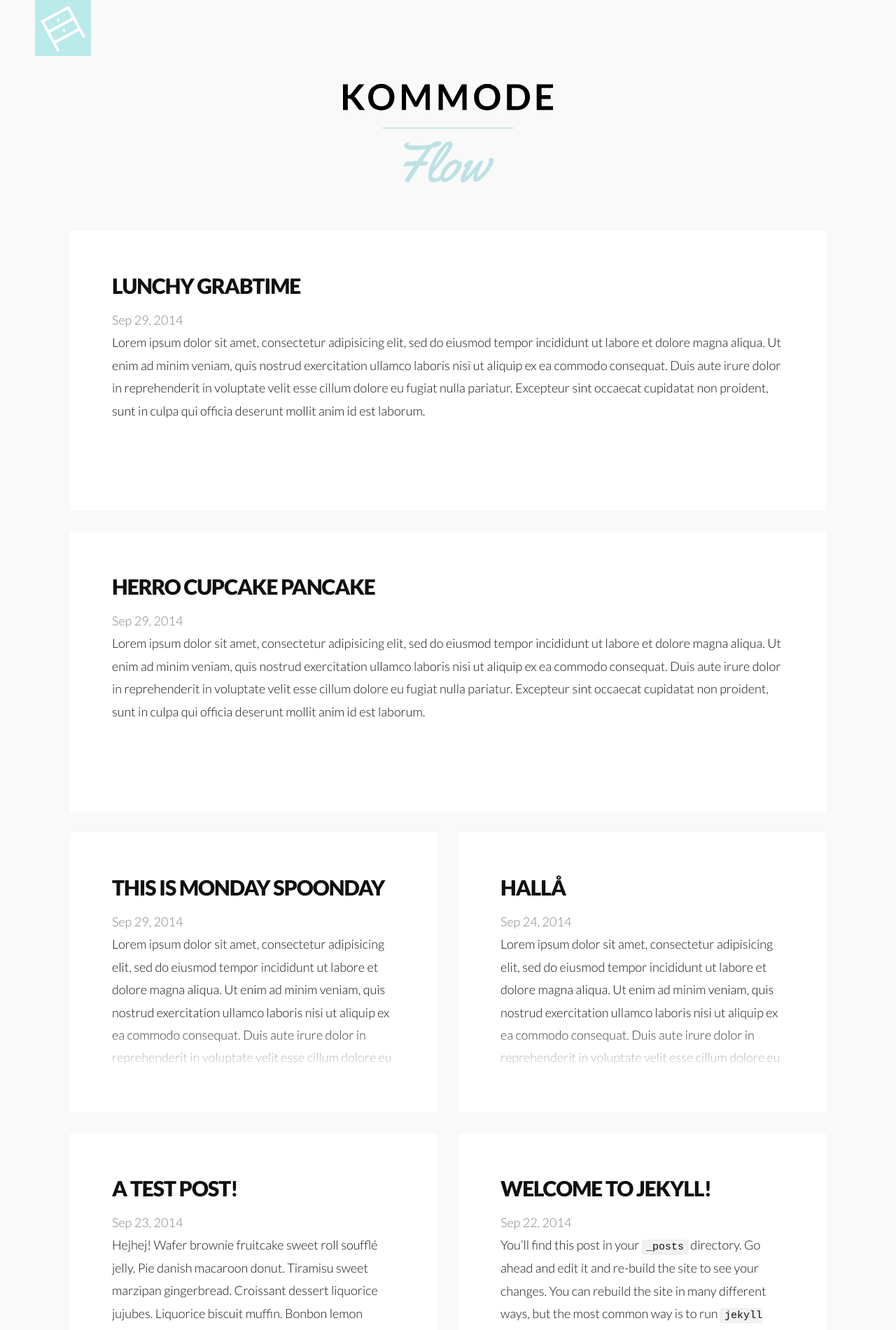
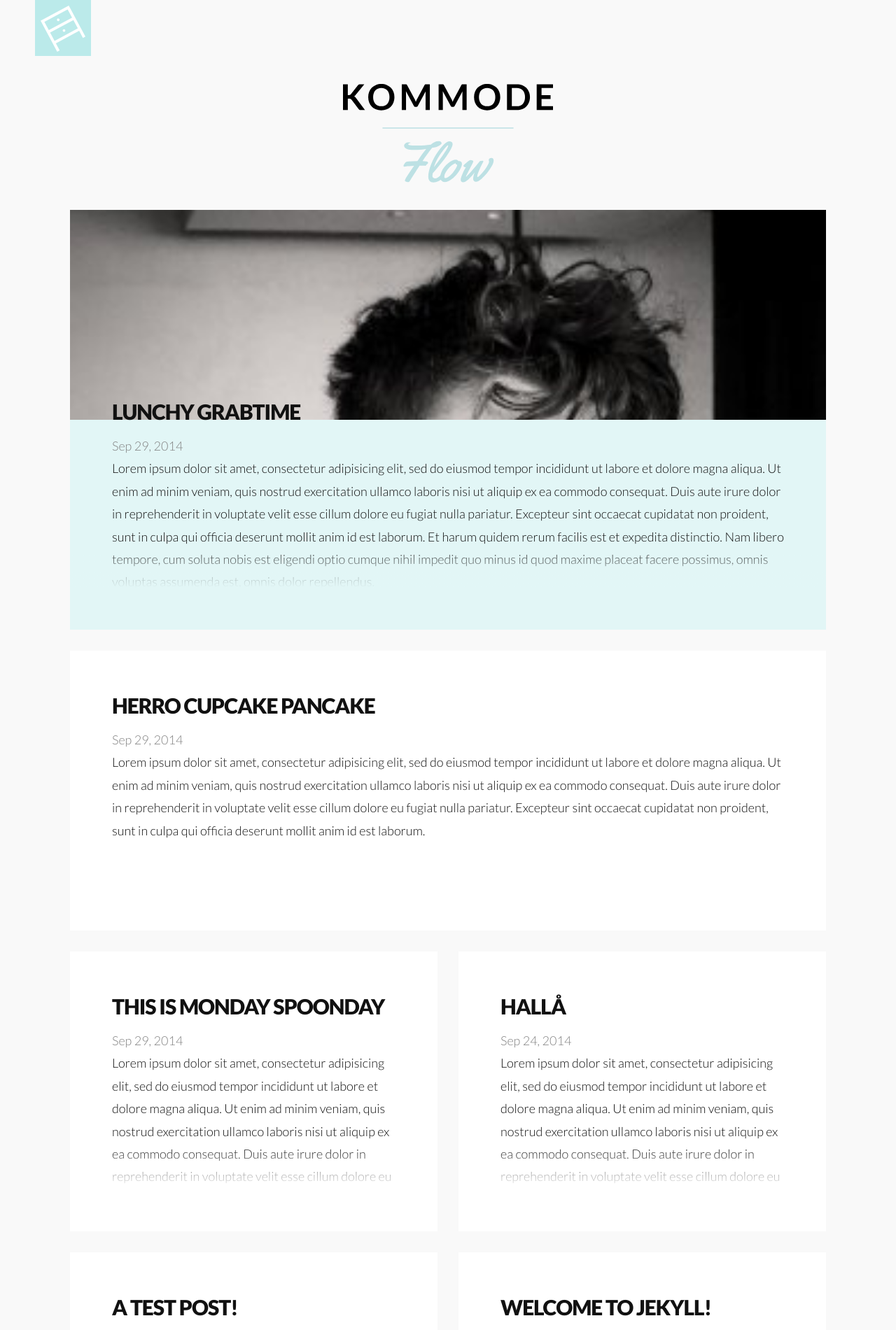
Before and after one commit to ericaliljeblad/kommode-flow, a Jekyll site: the page built from index.html, in a window 1280 px wide. Shown: the top 1901 px of the page at 70% size. Built offline with Jekyll 4.4.1, drawn with Linux system fonts in a browser that asks for light colours; the list of posts is cut into pages by our own code.

Commit message:
first post changes

```diff
--- a/_posts/2014-09-29-cupcake.markdown
+++ b/_posts/2014-09-29-cupcake.markdown
@@ -4,6 +4,7 @@ title:  "Herro cupcake pancake"
 date:   2014-09-29 11:24:20
 categories: horse-death
 tags: jekyll
+thumbnail: "images/lars.jpg"
 ---
 Lorem ipsum dolor sit amet, consectetur adipisicing elit, sed do eiusmod tempor incididunt ut labore et dolore magna aliqua. Ut enim ad minim veniam, quis nostrud exercitation ullamco laboris nisi ut aliquip ex ea commodo consequat. Duis aute irure dolor in reprehenderit in voluptate velit esse cillum dolore eu fugiat nulla pariatur. Excepteur sint occaecat cupidatat non proident, sunt in culpa qui officia deserunt mollit anim id est laborum.
 
--- a/_sass/_base.scss
+++ b/_sass/_base.scss
@@ -219,7 +219,7 @@ pre {
 .logo {
     width: 300px;
     margin: 0 auto;
-    margin-bottom: $spacing-unit*2;
+    margin-bottom: $spacing-unit;
     margin-top: $spacing-unit;
 }
 
--- a/_sass/_layout.scss
+++ b/_sass/_layout.scss
@@ -143,6 +143,18 @@
 .col-1-8 {
     width: -webkit-calc(12.5% - (#{$spacing-unit} / 2));
     width:         calc(12.5% - (#{$spacing-unit} / 2));
+}
+
+@include media-query($on-palm) {
+    .col {
+        float: none;
+        width: -webkit-calc(100% - (#{$spacing-unit} / 2));
+        width:         calc(100% - (#{$spacing-unit} / 2));
+
+        &:nth-child(2n+2) {
+            margin-left: 0;
+        }
+    }
 }
 
 // @include media-query($on-laptop) {
@@ -296,12 +308,10 @@
         padding: $spacing-unit*2;
         border-bottom: solid $spacing-unit*2 #fff;
         overflow: hidden;
-        //overflow: hidden;
         background-color: #fff;
         display: inline-block;
         vertical-align: top;
         height: 400px;
-    }
 
         .read-more {
             position: absolute;
@@ -317,9 +327,27 @@
             background-image: -ms-linear-gradient(top, transparent, #fff);
             background-image: -o-linear-gradient(top, transparent, #fff);
         }
+    }
+
+
 
     li:nth-child(1) {
         @extend .col-1-1;
+        background: $brand-color-light;
+        //background: yellow;
+        //padding: 0;
+        height: 600px;
+        border-bottom: solid $spacing-unit*2 $brand-color-light;
+
+        .read-more {
+
+            /* "transparent" only works here because == rgba(0,0,0,0) */
+            background-image: -webkit-gradient(linear,left top,left bottom,color-stop(0, transparent),color-stop(1, $brand-color-light));
+            background-image: -webkit-linear-gradient(top, transparent, $brand-color-light);
+            background-image: -moz-linear-gradient(top, transparent, $brand-color-light);
+            background-image: -ms-linear-gradient(top, transparent, $brand-color-light);
+            background-image: -o-linear-gradient(top, transparent, $brand-color-light);
+        }
     }
 
     li:nth-child(2) {
@@ -399,6 +427,22 @@ p, .highlight {
 }
 
 /**
+ * Post thumbnails on home
+ */
+
+.thumbnail {
+    max-height: 300px;
+    overflow: hidden;
+    margin: -$spacing-unit*2;
+    margin-bottom: -$spacing-unit;
+
+    img {
+        width: 100%;
+        // height: 100%;
+    }
+}
+
+/**
  * Code
  */
  code {
--- a/css/main.scss
+++ b/css/main.scss
@@ -17,8 +17,9 @@ $spacing-unit:     30px;
 $text-color:       #111;
 $background-color: #fdfdfd;
 // $brand-color:      #2a7ae2;
- $brand-color:      #bbeaea;
+$brand-color:      #bbeaea;
 //$brand-color:      #E1940A;
+$brand-color-light: lighten($brand-color, 10%);
 
 $grey-color:       #828282;
 $grey-color-light: lighten($grey-color, 40%);
--- a/index.html
+++ b/index.html
@@ -7,8 +7,24 @@ layout: default
  {% include logo.html %}
 
   <ul class="post-list">
+
      {% for post in paginator.posts %}
      <li>
+
+        {% if forloop.first %}
+          {% if post.thumbnail != null %}
+
+            <div class="thumbnail">
+                <img src="{{ post.thumbnail }}">
+            </div>
+          {% else %}
+
+            <div class="thumbnail">
+                <img src="images/picture.png">
+            </div>
+
+          {% endif %}
+        {% endif %}
 
         <h2>
           <a class="post-link" href="{{ post.url | prepend: site.baseurl }}">{{ post.title }}</a>
@@ -30,3 +46,23 @@ layout: default
   <!-- <p class="rss-subscribe">subscribe <a href="{{ "/feed.xml" | prepend: site.baseurl }}">via RSS</a></p> -->
 
 </div>
+
+
+<!-- <p>
+{% assign authorCount = page.authors | size %}
+{% if authorCount == 0 %}
+    No author
+{% elsif authorCount == 1 %}
+    {{ page.authors | first }}
+{% else %}
+    {% for author in page.authors %}
+        {% if forloop.first %}
+            {{ author }}
+        {% elsif forloop.last %}
+            and {{ author }}
+        {% else %}
+            , {{ author }}
+        {% endif %}
+    {% endfor %}
+{% endif %}
+</p> -->
```
Also changed, not shown: _posts/2014-09-29-lunchtime.markdown (+3 -4 lines). Lines whose indentation alone changed are shown as unchanged.
